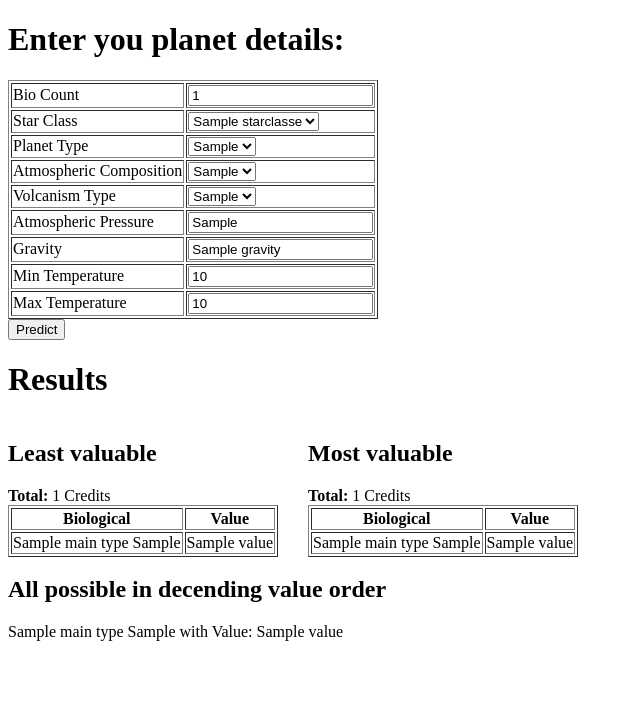
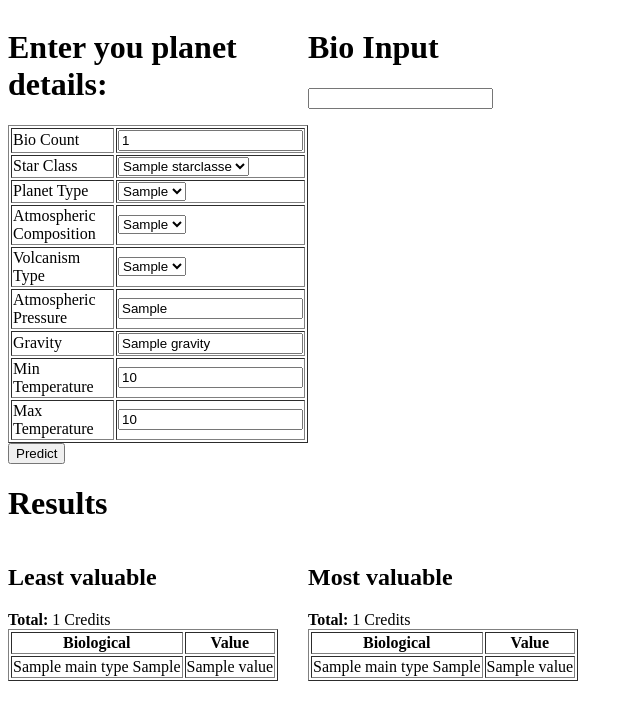
Before and after one commit to LeonV1110/EliteThingy2.0, a Flask app: template app/templates/index.html in a window 1280 px wide. Shown: the top 701 px of the page, without its empty margins (0-640 px from the left). Run offline with Flask 3, Linux system fonts and the light colour scheme; the template is opened without the code that fills it: most values are stand-ins (such as "Sample title", 1, 10 or a date in 2020).

Commit message:
Update index.html

```diff
--- a/app/templates/index.html
+++ b/app/templates/index.html
@@ -11,6 +11,7 @@
         {{error}}
         {% endif %}
     </div>
+    <div name="planetInput" style="width: 300px; display: table-cell;">
         <div>
             <h1>Enter you planet details:</h1>
             <form method="post">
@@ -90,6 +91,17 @@
                 <button type="submit">Predict</button>
             </form>
         </div>
+    </div>
+    <div class="bioInput" style="width: 300px; display: table-cell;">
+        <h1>Bio Input</h1>
+        <form method="post">
+            <input type="text" name="test">
+        </form>
+    </div>
+
+
+
+
     <div class="results">
         <h1> Results</h1>
         <div class="leastValue" style="width: 300px; display: table-cell;">
```
Lines whose indentation alone changed are shown as unchanged.
